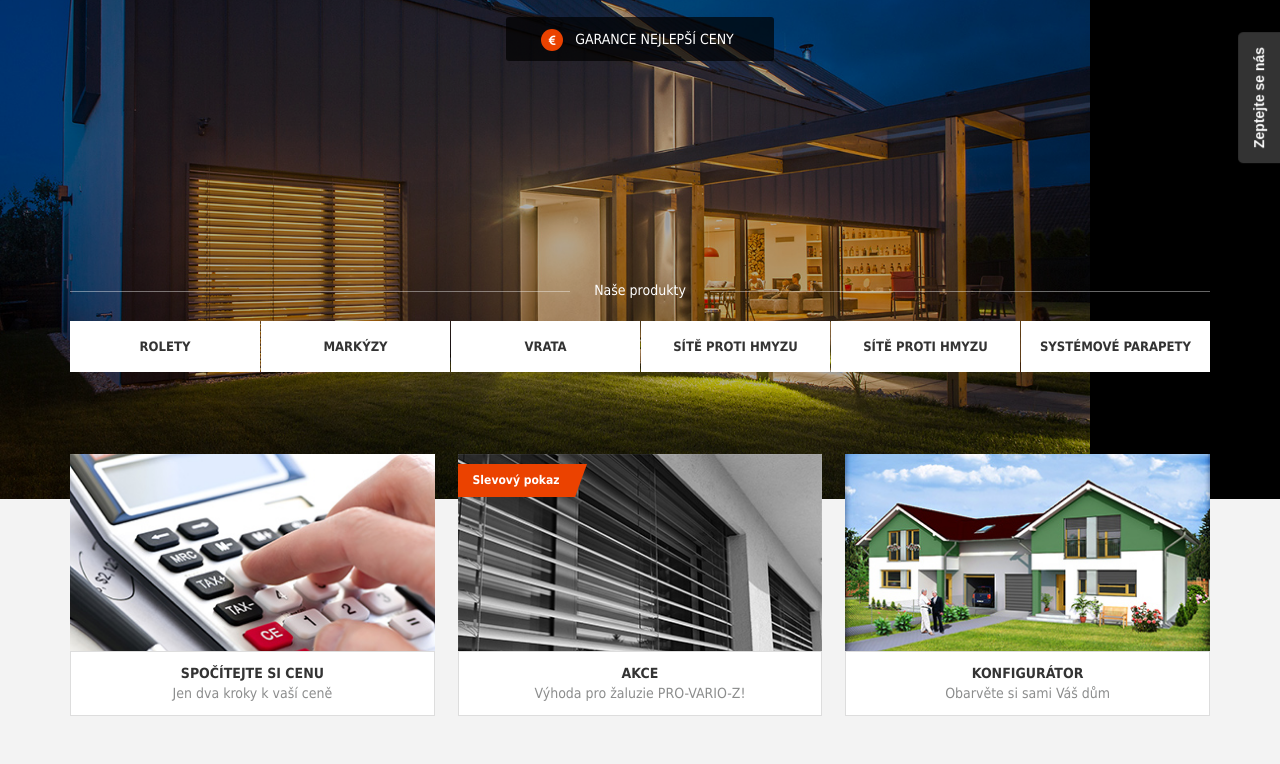
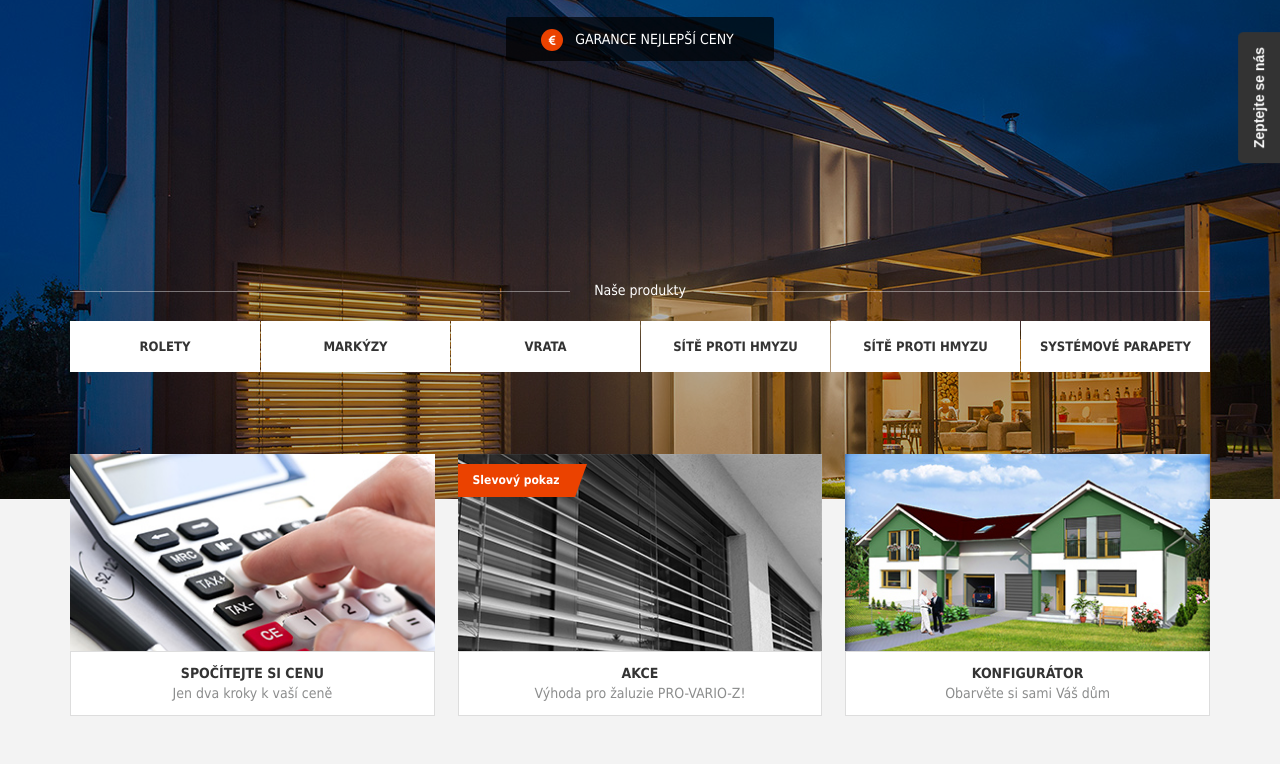
Before and after one commit to coderiver/proalu, a plain HTML site: page HP_v_4.html in a window 1280 px wide. Shown: the part 301-1065 px from the top of the page. Drawn offline with Linux system fonts and the light colour scheme; a script that the page names is missing.

Commit message:
upd banner img

```diff
--- a/sass/_main.sass
+++ b/sass/_main.sass
@@ -32,11 +32,13 @@
 				position: static
 		img
 			display: block
-			width: 100%
+			min-width: 100%
+			min-height: 100%
 			height: auto
-			+r(1366)
-				width: auto
-				height: 100%
+			width: auto
+			// +r(1366)
+			// 	width: auto
+			// 	height: 100%
 	.l-center
 		position: relative
 		z-index: 2
```
Also changed, not shown: css/screen.css.
